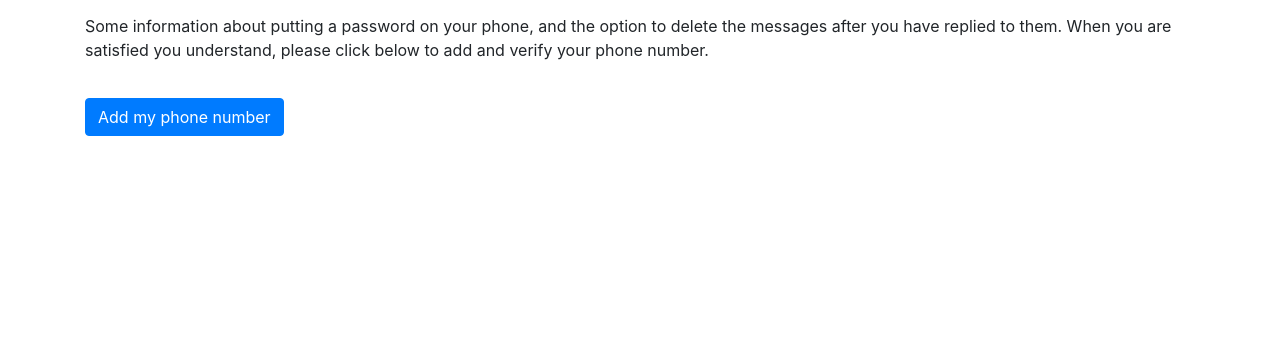
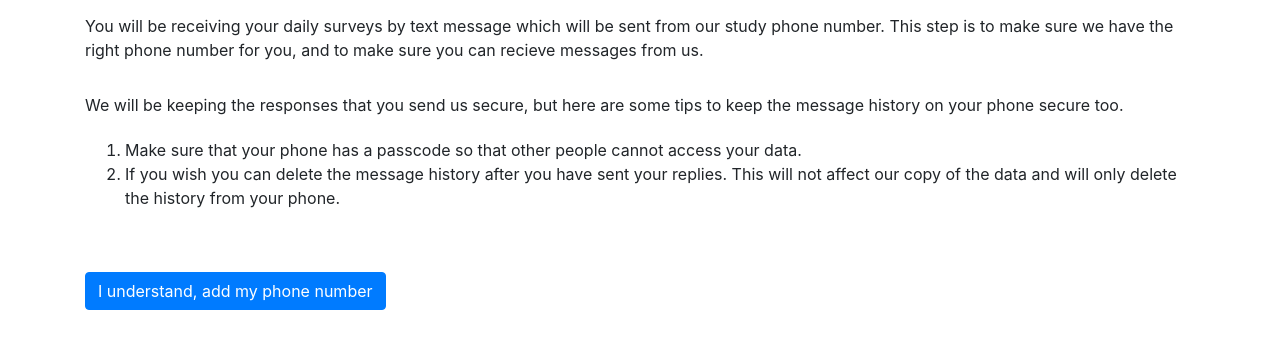
Before and after one commit to DynamicGenetics/Mood-Music, a Django app: page /dashboard/mobile-surveys/ in a window 1280 px wide. Shown: the part 56-405 px from the top of the page. Run offline with Django 3.2, Linux system fonts and the light colour scheme; the visitor is signed in with stand-in values (Sample User, id 1); some libraries are stand-ins or nearby versions.

```diff
--- a/moodmusic/templates/dashboard/mobile-surveys.html
+++ b/moodmusic/templates/dashboard/mobile-surveys.html
@@ -4,9 +4,16 @@
 {% block content %}
 
 
-<p>Some information about putting a password on your phone, and the option to delete the messages after you have replied to them.
-When you are satisfied you understand, please click below to add and verify your phone number. </p>
+<p>You will be receiving your daily surveys by text message which will be sent from our study phone number. This step is to make sure we have
+    the right phone number for you, and to make sure you can recieve messages from us.
+</p>
+<p>We will be keeping the responses that you send us secure, but here are some tips to keep the message history on your phone secure too.
+    <ol>
+        <li>Make sure that your phone has a passcode so that other people cannot access your data.</li>
+        <li>If you wish you can delete the message history after you have sent your replies. This will not affect our copy of the
+            data and will only delete the history from your phone.</li>
+    </ol></p>
 
-<a href="{% url 'dashboard:phone_verification' %}" class="btn btn-primary" role="button">Add my phone number</a>
+<a href="{% url 'dashboard:phone_verification' %}" class="btn btn-primary" role="button">I understand, add my phone number</a>
 
 {% endblock %}
```
